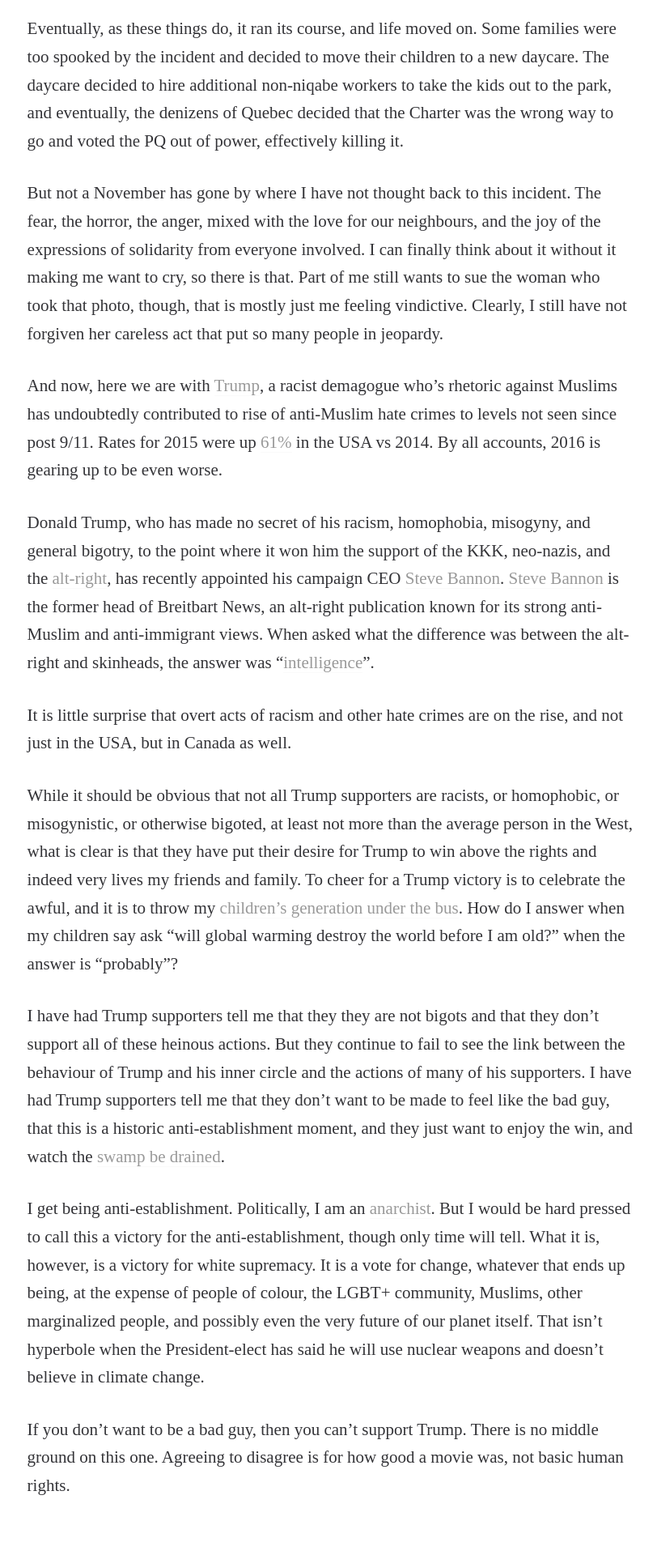
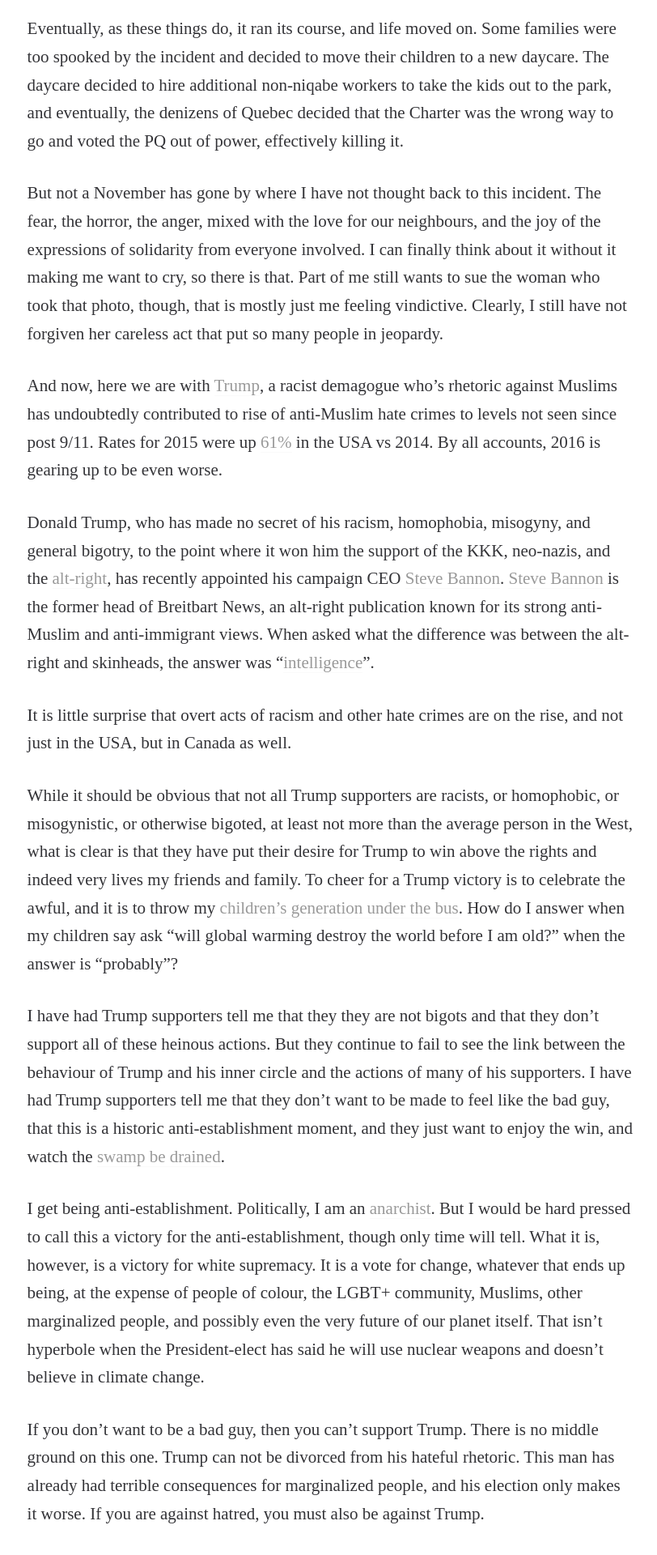
Before and after one commit to poupartfarms/poupartfarms.github.io, a Jekyll site: the page built from _posts/2016-11-18-electing-hate.md, in a window 1280 px wide. Shown: the part 3068-4988 px from the top of the page at 81% size, without its empty margins (232-1044 px from the left). Built offline with Jekyll 4.4.1, drawn with Linux system fonts in a browser that asks for light colours; some web fonts are replaced; some of the changed text lies outside the part shown.

Commit message:
adjust conclusion

```diff
--- a/_posts/2016-11-18-electing-hate.md
+++ b/_posts/2016-11-18-electing-hate.md
@@ -160,5 +159,7 @@
 doesn't believe in climate change.
 
 If you don't want to be a bad guy, then you can't support Trump. There is no
-middle ground on this one. Agreeing to disagree is for how good a movie was,
-not basic human rights.
+middle ground on this one. Trump can not be divorced from his hateful rhetoric.
+This man has already had terrible consequences for marginalized people, and his
+election only makes it worse. If you are against hatred, you must also be
+against Trump.
```
Also changed, not shown: other parts of _posts/2016-11-18-electing-hate.md (+1 -2 lines).
